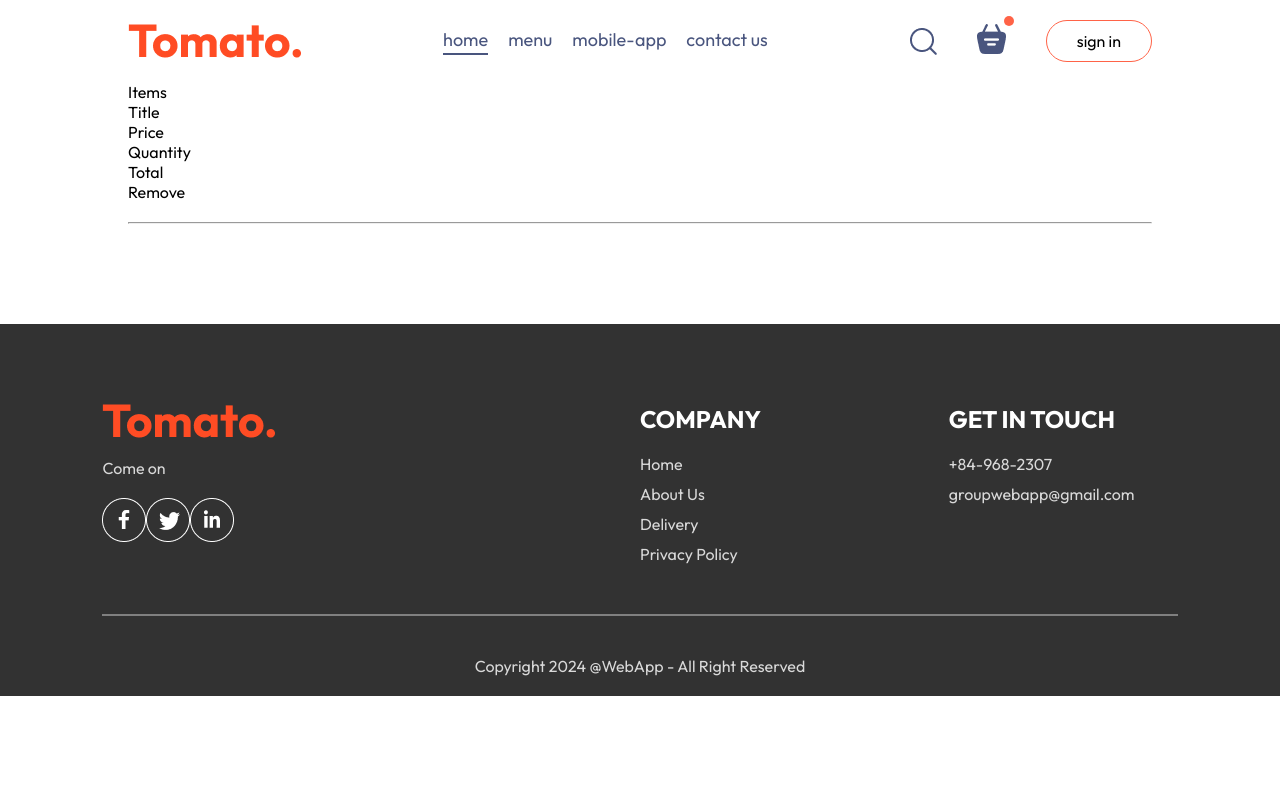
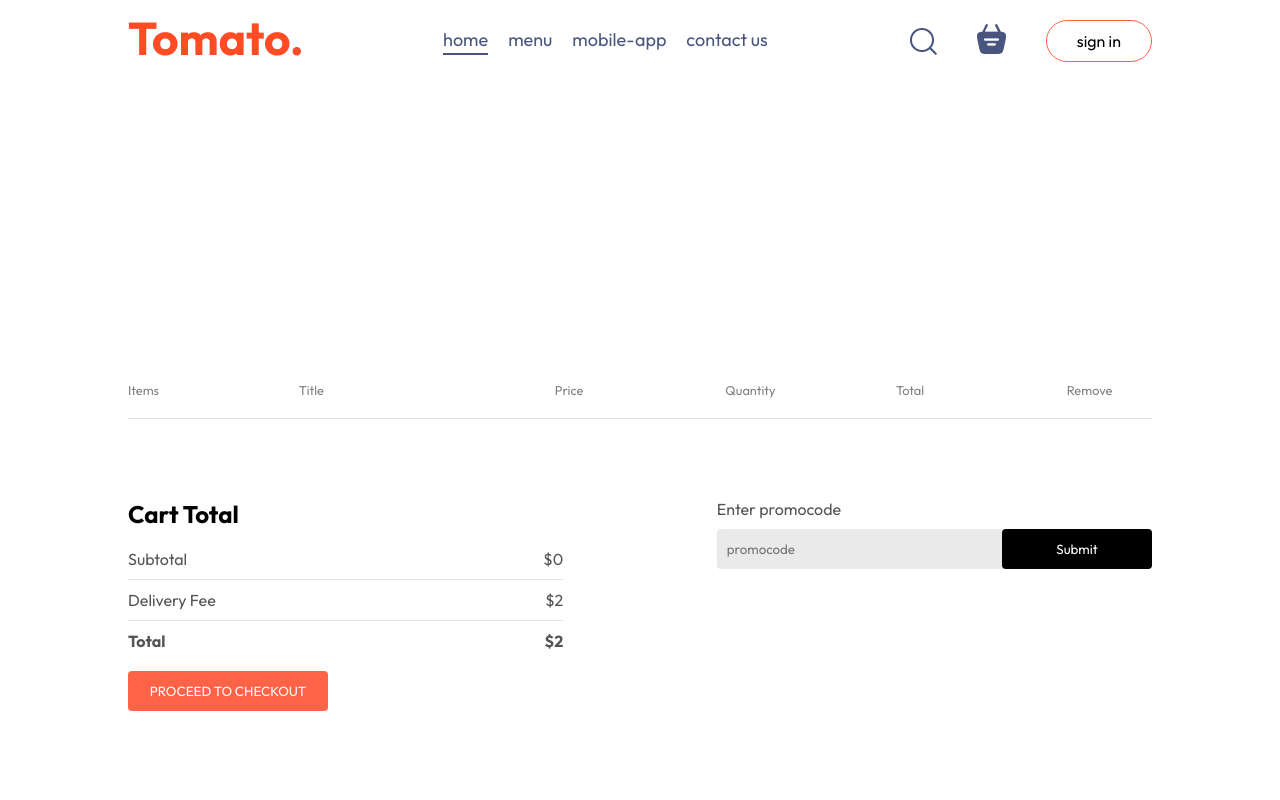
Before and after one commit to HuyNguyen2305/food-del, a React (Vite) app in the folder frontend/: page /cart in a window 1280 px wide. Shown: the top 800 px of the page. Built offline with nearby package versions, Linux system fonts and the light colour scheme.

Commit message:
update 18:00 241210

```diff
--- a/frontend/src/components/Navbar/Navbar.jsx
+++ b/frontend/src/components/Navbar/Navbar.jsx
@@ -1,15 +1,18 @@
-import React, { useState } from 'react'
+import React, { useContext, useState } from 'react'
 import './Navbar.css'
 import { assets } from '../../assets/assets'
 import { Link } from 'react-router-dom';
+import { StoreContext } from '../../context/StoreContext';
 
 const Navbar = ({setShowLogin}) => {
 
     const [menu,setMenu] = useState("home");
 
+    const {getTotalCartAmount} = useContext(StoreContext)
+
   return (
     <div className='navbar'>
-        <img src={assets.logo} alt="" className="logo" />
+        <Link to='/'><img src={assets.logo} alt="" className="logo" /></Link>
         <ul className='navbar-menu'>
             <Link to='/' onClick={()=>setMenu("home")} className={menu==="home"?"active":""}>home</Link>
             <a href="#explore-menu" onClick={()=>setMenu("menu")} className={menu==="menu"?"active":""}>menu</a>
@@ -19,8 +22,8 @@
         <div className='navbar-right'>
             <img src={ assets.search_icon} alt="" />
             <div className='navbar-search-icon'>
-                <img src={assets.basket_icon} alt="" />
-                <div className='dot'></div>
+                <Link to="/cart"><img src={assets.basket_icon} alt="" /></Link>
+                <div className={getTotalCartAmount()===0?"":"dot"}></div>
             </div>
             <button onClick={()=>setShowLogin(true)}>sign in</button>
         </div>
--- a/frontend/src/context/StoreContext.jsx
+++ b/frontend/src/context/StoreContext.jsx
@@ -20,16 +20,26 @@
         setCartitems((prev)=>({...prev,[itemId]:prev[itemId]-1}))
     }
 
-    useEffect(()=>{
-        console.log(cartItems);
-    },[cartItems])
+    const getTotalCartAmount = () => {
+        let totalAmount = 0;
+        for(const item in cartItems)
+        {
+            if (cartItems[item]>0){
+                let itemInfo = food_list.find((product)=>product._id === item)
+                totalAmount += itemInfo.price* cartItems[item];
+            }
+        }
+        return totalAmount;
+    }
+
 
     const contextValue ={
         food_list,
         cartItems,
         setCartitems,
         addToCart,
-        removeFromCart
+        removeFromCart,
+        getTotalCartAmount
     }
 
     return(
--- a/frontend/src/pages/Cart/Cart.css
+++ b/frontend/src/pages/Cart/Cart.css
@@ -0,0 +1,91 @@
+.cart{
+    margin-top: 300px;
+}
+.cart-items-title{
+    display: grid;
+    grid-template-columns: 1fr 1.5fr 1fr 1fr 1fr 0.5fr;
+    align-items: center;
+    color: grey;
+    font-size: max(1vw, 12px);
+}
+.cart-items-item{
+    margin: 10px 0px;
+    color: black;
+}
+.cart-items-item img{
+    width: 50px;
+}
+.cart hr{
+    height: 1px;
+    background-color: #e2e2e2;
+    border: none;
+}
+.cart-items-item .cross{
+    cursor: pointer;
+}
+.cart-bottom{
+    margin-top: 80px;
+    display: flex;
+    justify-content: space-between;
+    gap: max(12vw,20px);
+}
+.cart-total{
+    flex: 1;
+    display: flex;
+    flex-direction: column;
+    gap: 20px;
+}
+.cart-total-details{
+    display: flex;
+    justify-content: space-between;
+    color: #555;
+}
+.cart-total hr{
+    margin: 10px 0px;
+}
+.cart-total button{
+    border: none;
+    color: white;
+    background-color: tomato;
+    width: max(15vw,200px);
+    padding: 12px 0px;
+    border-radius: 4px;
+    cursor: pointer;
+}
+.cart-promocode{
+    flex: 1;
+}
+.cart-promocode p{
+    color: #555;
+}
+.cart-promocode-input{
+    margin-top: 10px;
+    display: flex;
+    justify-content: space-between;
+    align-items: center;
+    background-color: #eaeaea;
+    border-radius: 4px;
+}
+.cart-promocode-input input{
+    background: transparent;
+    border: none;
+    outline: none;
+    padding-left: 10px;
+}
+.cart-promocode-input button{
+    width: max(10vw, 150px);
+    padding: 12px 5px;
+    background-color: black;
+    border: none;
+    color: white;
+    border-radius: 4px;
+    cursor: pointer;
+}
+@media(max-width: 750px){
+    .cart-bottom{
+        flex-direction: column-reverse;
+    }
+    .cart-promocode{
+        justify-content: start;
+    }
+}
--- a/frontend/src/pages/Cart/Cart.jsx
+++ b/frontend/src/pages/Cart/Cart.jsx
@@ -4,7 +4,7 @@
 
 const Cart = () => {
 
-  const {cartItem, food_list, removeFromCart} = useContext(StoreContext);
+  const {cartItems, food_list, removeFromCart, getTotalCartAmount} = useContext(StoreContext);
 
   return (
     <div className='cart'>
@@ -19,6 +19,54 @@
         </div>
         <br />
         <hr />
+        {food_list.map((item,index)=>{
+          if(cartItems[item._id]>0){
+            return (
+              <div>
+                  <div className='cart-items-title cart-items-item'>
+                    <img src={item.image} alt="" />
+                    <p>{item.name}</p>
+                    <p>${item.price}</p>
+                    <p>{cartItems[item._id]}</p>
+                    <p>${item.price*cartItems[item._id]}</p>
+                    <p onClick={()=>removeFromCart(item._id)} className='cross'>x</p>
+                  </div>
+                <hr />
+              </div>
+            )
+          }
+        })}
+      </div>
+      <div className="cart-bottom">
+        <div className="cart-total">
+          <h2>Cart Total</h2>
+          <div>
+            <div className="cart-total-details">
+                <p>Subtotal</p>
+                <p>${getTotalCartAmount()}</p>
+            </div>
+            <hr />
+            <div className="cart-total-details">
+                <p>Delivery Fee</p>
+                <p>${2}</p>
+            </div>
+            <hr />
+            <div className="cart-total-details">
+                <b>Total</b>
+                <b>${getTotalCartAmount()+2}</b>
+            </div>
+          </div>
+          <button>PROCEED TO CHECKOUT</button>
+        </div>
+        <div className="cart-promocode">
+            <div>
+              <p>Enter promocode</p>
+              <div className='cart-promocode-input'>
+                  <input type="text" placeholder='promocode' />
+                  <button>Submit</button>
+              </div>
+            </div>
+        </div>
       </div>
     </div>
   )
```
